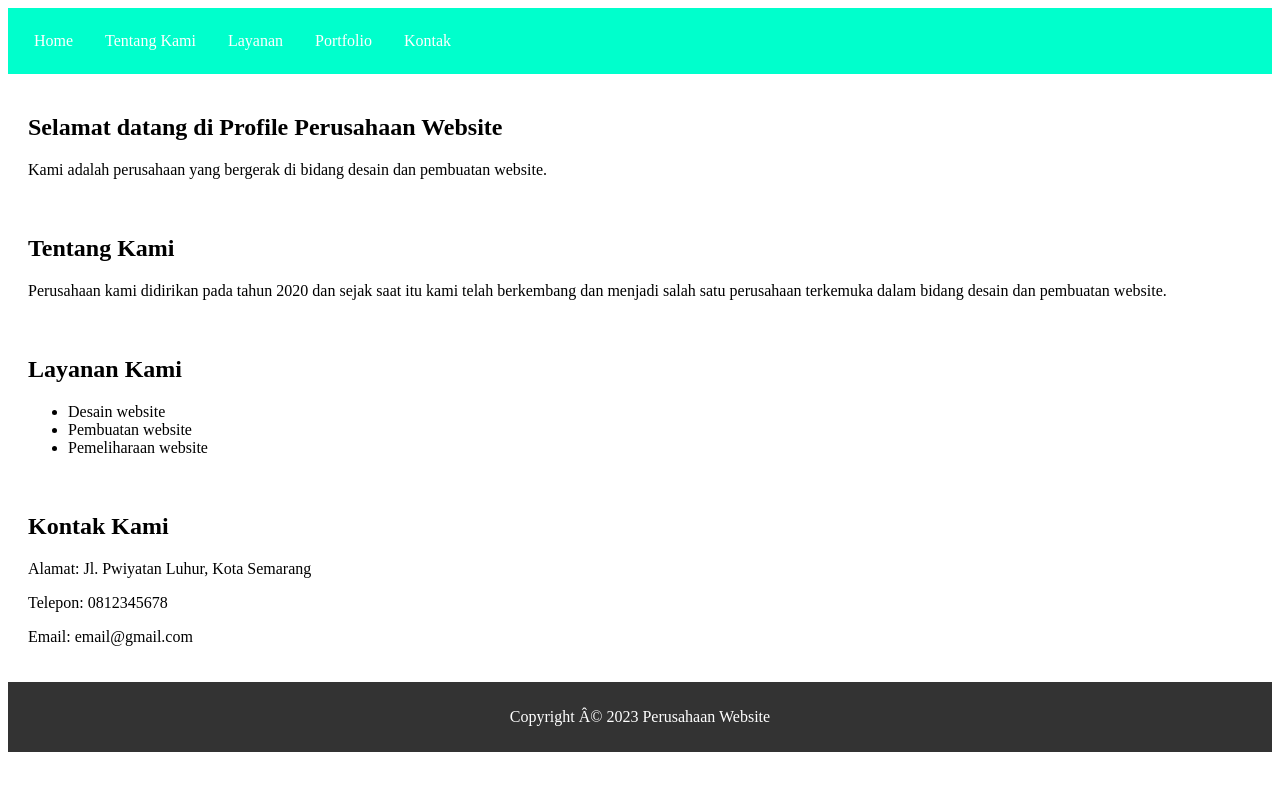
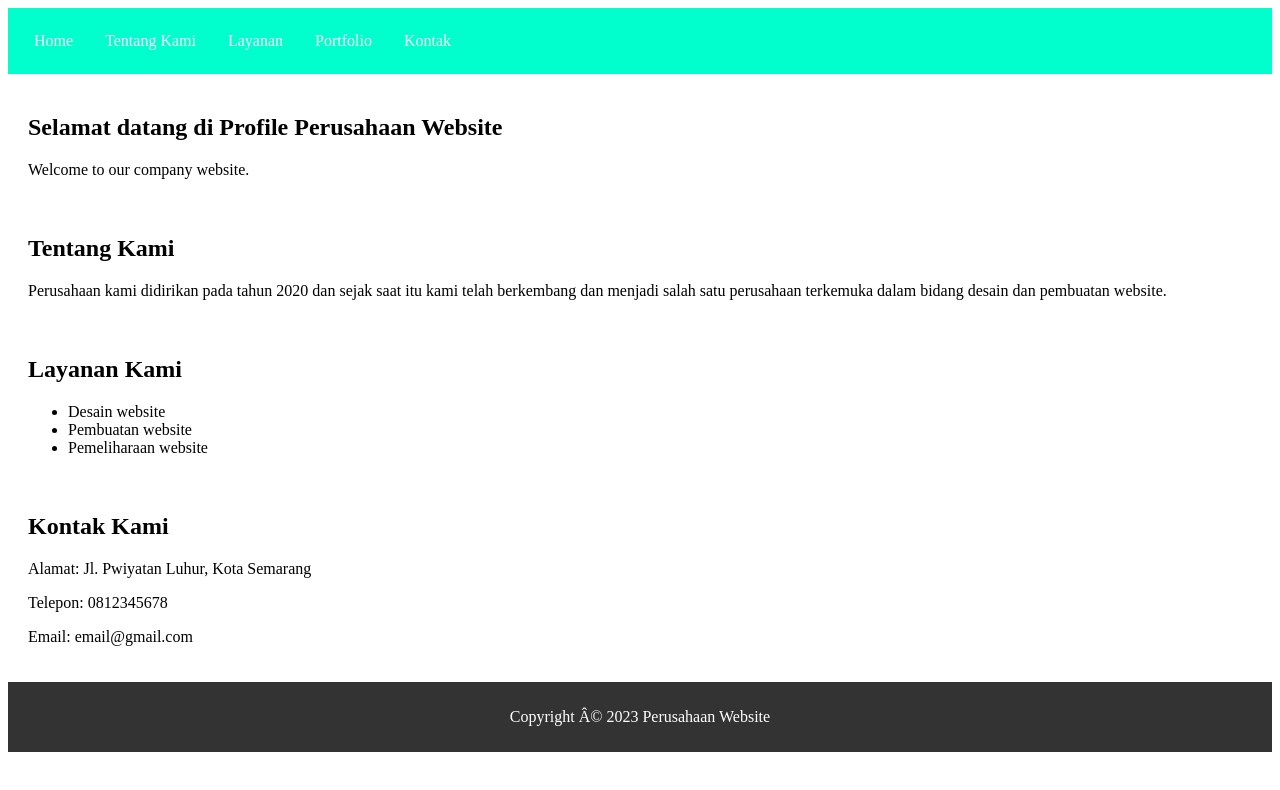
Before and after one commit to brillyjason/perusahaanku, a plain HTML site: page web_perusahaan.html in a window 1280 px wide. Drawn offline with Linux system fonts and the light colour scheme.

Commit message:
mengubah keterangan judul website

```diff
--- a/web_perusahaan.html
+++ b/web_perusahaan.html
@@ -56,7 +56,7 @@
     </header>
     <section id="home">
       <h1>Selamat datang di Profile Perusahaan Website</h1>
-      <p>Kami adalah perusahaan yang bergerak di bidang desain dan pembuatan website.</p>
+      <p>Welcome to our company website.</p>
     </section>
     <section id="about">
       <h2>Tentang Kami</h2>
```
